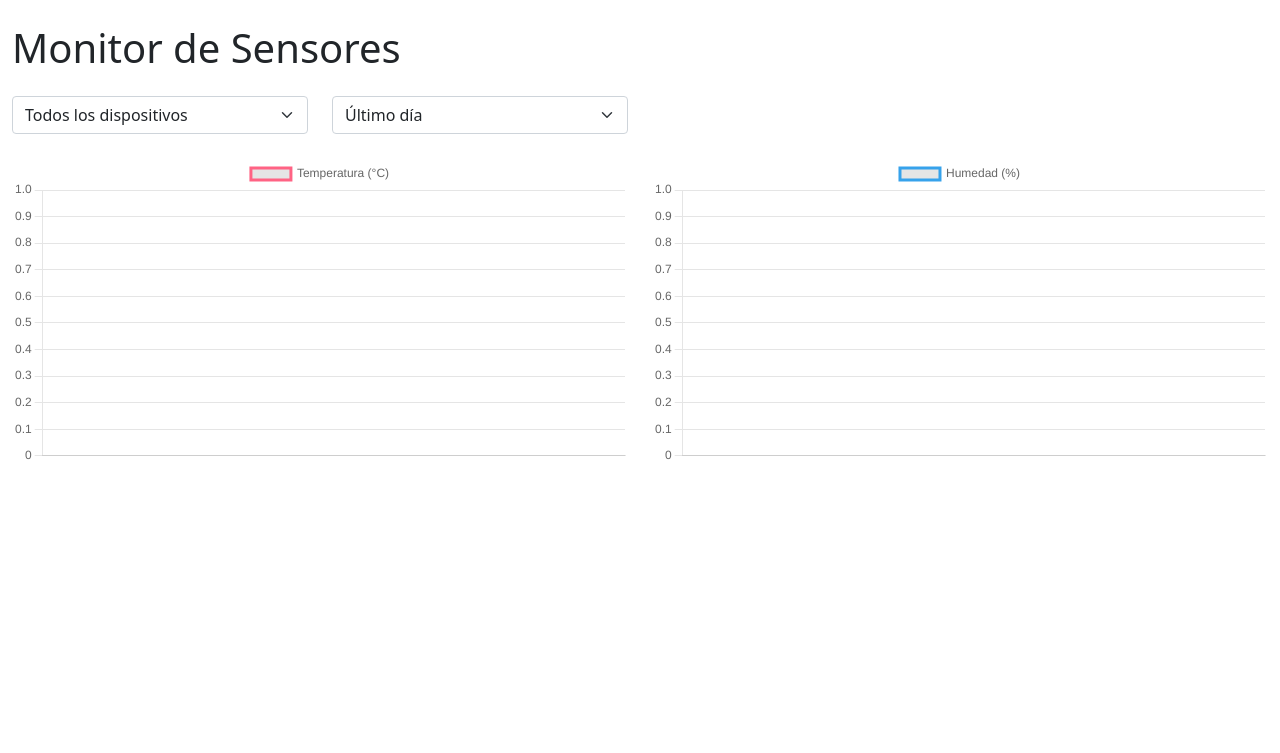
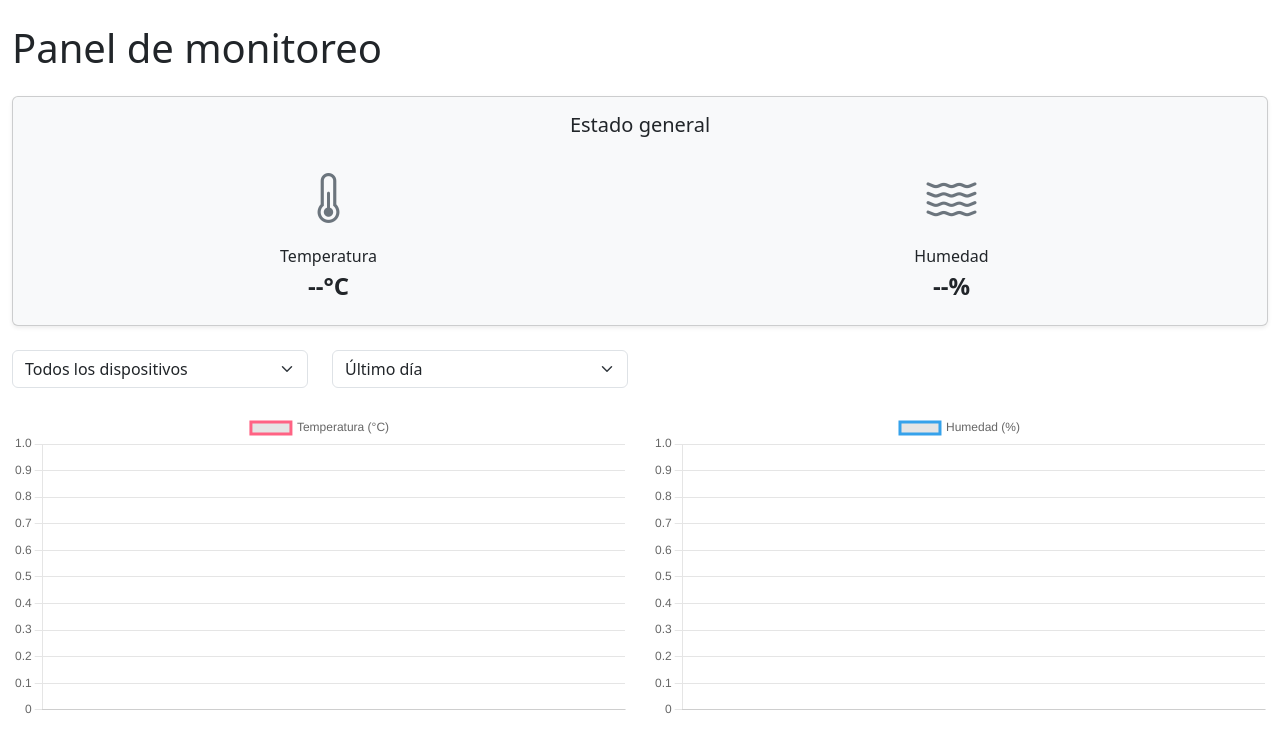
Before and after one commit to eigonzalezrojas/eca_agro_system, a Flask app: page / in a window 1280 px wide. Shown: the top 753 px of the page. Run offline with Flask 3, Linux system fonts and the light colour scheme; data that the repository does not hold is empty.

Commit message:
add general status block

```diff
--- a/app/routes.py
+++ b/app/routes.py
@@ -39,3 +39,17 @@ def get_data():
         'temperatura': [d.temperatura for d in data],
         'humedad': [d.humedad for d in data]
     })
+
+@main.route('/latest-data')
+def latest_data():
+    latest = NodeTH.query.order_by(NodeTH.fecha.desc()).first()
+    if latest:
+        return jsonify({
+            "temperatura": latest.temperatura,
+            "humedad": latest.humedad
+        })
+    else:
+        return jsonify({
+            "temperatura": None,
+            "humedad": None
+        })
--- /dev/null
+++ b/app/static/js/dashboard.js
@@ -0,0 +1,15 @@
+function updateData() {
+    fetch('/latest-data')
+        .then(response => response.json())
+        .then(data => {
+            document.getElementById('temperatura').textContent = data.temperatura !== null ? `${data.temperatura}°C` : '--°C';
+            document.getElementById('humedad').textContent = data.humedad !== null ? `${data.humedad}%` : '--%';
+        })
+        .catch(error => console.error('Error al obtener los datos:', error));
+}
+
+// Actualizar los datos al cargar la página
+updateData();
+
+// Actualizar los datos cada 1 minuto
+setInterval(updateData, 60000);
--- a/app/templates/base.html
+++ b/app/templates/base.html
@@ -4,7 +4,8 @@
     <meta charset="UTF-8">
     <meta name="viewport" content="width=device-width, initial-scale=1.0">
     <title>Monitor de Sensores</title>
-    <link href="https://cdn.jsdelivr.net/npm/bootstrap@5.1.3/dist/css/bootstrap.min.css" rel="stylesheet">
+    <link href="https://cdn.jsdelivr.net/npm/bootstrap@5.3.0-alpha3/dist/css/bootstrap.min.css" rel="stylesheet">
+    <link rel="stylesheet" href="https://cdn.jsdelivr.net/npm/bootstrap-icons@1.11.3/font/bootstrap-icons.min.css">
     <link rel="stylesheet" href="{{ url_for('static', filename='css/styles.css') }}">
 </head>
 <body>
--- a/app/templates/dashboard.html
+++ b/app/templates/dashboard.html
@@ -2,8 +2,35 @@
 
 {% block content %}
 <div class="container-fluid mt-4">
-    <h1 class="mb-4">Monitor de Sensores</h1>
+    <h1 class="mb-4">Panel de monitoreo</h1>
 
+    <!-- Bloque de información de temperatura y humedad -->
+    <div class="card bg-light shadow-sm mb-4">
+        <div class="card-body">
+            <h5 class="card-title text-center mb-4">Estado general</h5>
+            <div class="row text-center">
+                <!-- Bloque de temperatura -->
+                <div class="col-md-6">
+                    <div class="d-flex flex-column align-items-center">
+                        <i class="bi bi-thermometer-half fa-3x text-secondary" style="font-size: 50px;"></i>
+                        <p class="mt-2 mb-1">Temperatura</p>
+                        <p id="temperatura" class="h4 fw-bold">25°C</p>
+                    </div>
+                </div>
+
+                <!-- Bloque de humedad -->
+                <div class="col-md-6">
+                    <div class="d-flex flex-column align-items-center">
+                        <i class="bi bi-water fa-3x text-secondary" style="font-size: 50px;"></i>
+                        <p class="mt-2 mb-1">Humedad</p>
+                        <p id="humedad" class="h4 fw-bold">60%</p>
+                    </div>
+                </div>
+            </div>
+        </div>
+    </div>
+
+    <!-- Filtros -->
     <div class="row mb-4">
         <div class="col-md-3">
             <select id="chipidSelect" class="form-select">
@@ -23,6 +50,7 @@
         </div>
     </div>
 
+    <!-- Gráficos -->
     <div class="row">
         <div class="col-md-6">
             <canvas id="tempChart"></canvas>
@@ -36,4 +64,5 @@
 
 {% block scripts %}
 <script src="{{ url_for('static', filename='js/charts.js') }}"></script>
+<script src="{{ url_for('static', filename='js/dashboard.js') }}"></script>
 {% endblock %}
```
Also changed, not shown: app/static/css/styles.css (added).
